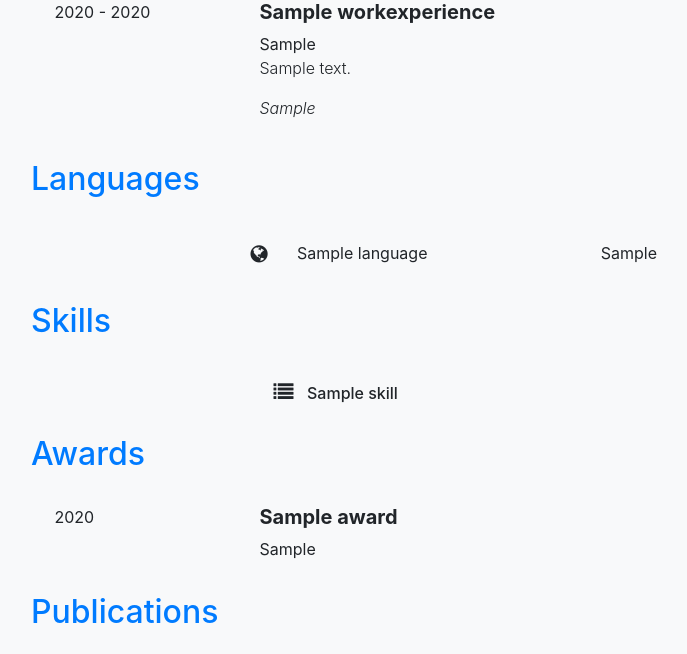
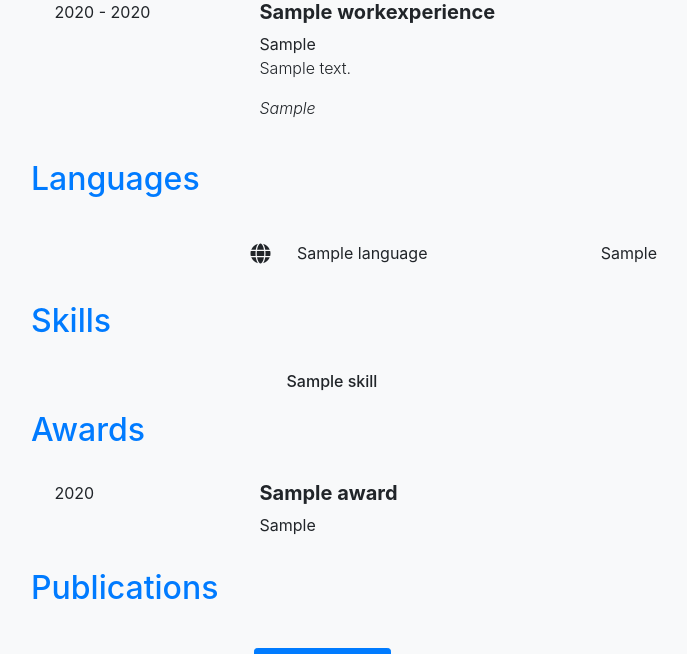
Before and after one commit to Sakbe/WebPage, a Django app: page /about in a window 1280 px wide. Shown: the part 913-1567 px from the top of the page, without its empty margins (78-765 px from the left). Run offline with Django 3.2, Linux system fonts and the light colour scheme; tables that the repository leaves empty hold one stand-in row (values such as "Sample post"); some libraries are stand-ins or nearby versions.

Commit message:
Updated font awesome

```diff
--- a/doriscience/templates/about/cv.html
+++ b/doriscience/templates/about/cv.html
@@ -215,7 +215,7 @@
                         {% for language in languages.all %}
                         <div class="row align-items-center">
                             <div class="col-5 pr-0">
-                                <a class="fa fa-icon fa-globe p-1"></a>
+                                <a class="fas fa-icon fa-globe"></a>
                                 <span class="align-text-bottom pl-lg-4">{{ language.name }}</span>
                             </div>
                             <div class="col-7">
@@ -239,7 +239,7 @@
                         {% for skill in skills.all %}
                         <div class="col-12 col-lg-8">
                             <a
-                                class="fa fa-list {{ skill.icon }} col-1 text-center"
+                                class="fa-icon {{ skill.icon }} col-1 text-center"
                             ></a>
                             <span class="h6 col-11">{{ skill.name }}</span>
                         </div>
--- a/doriscience/templates/base.html
+++ b/doriscience/templates/base.html
@@ -16,7 +16,8 @@
         integrity="sha384-Vkoo8x4CGsO3+Hhxv8T/Q5PaXtkKtu6ug5TOeNV6gBiFeWPGFN9MuhOf23Q9Ifjh" crossorigin="anonymous" />
 
     <!-- Add icon library -->
-    <link rel="stylesheet" href="https://cdnjs.cloudflare.com/ajax/libs/font-awesome/4.7.0/css/font-awesome.min.css" />
+    <script src="https://kit.fontawesome.com/47bdac2a59.js" crossorigin="anonymous"></script>
+    <!-- <link rel="stylesheet" href="https://cdnjs.cloudflare.com/ajax/libs/font-awesome/4.7.0/css/font-awesome.min.css" /> -->
 
     <!-- Custom style -->
     <link rel="stylesheet" href="{% static 'css/style.css' %}" />
```
